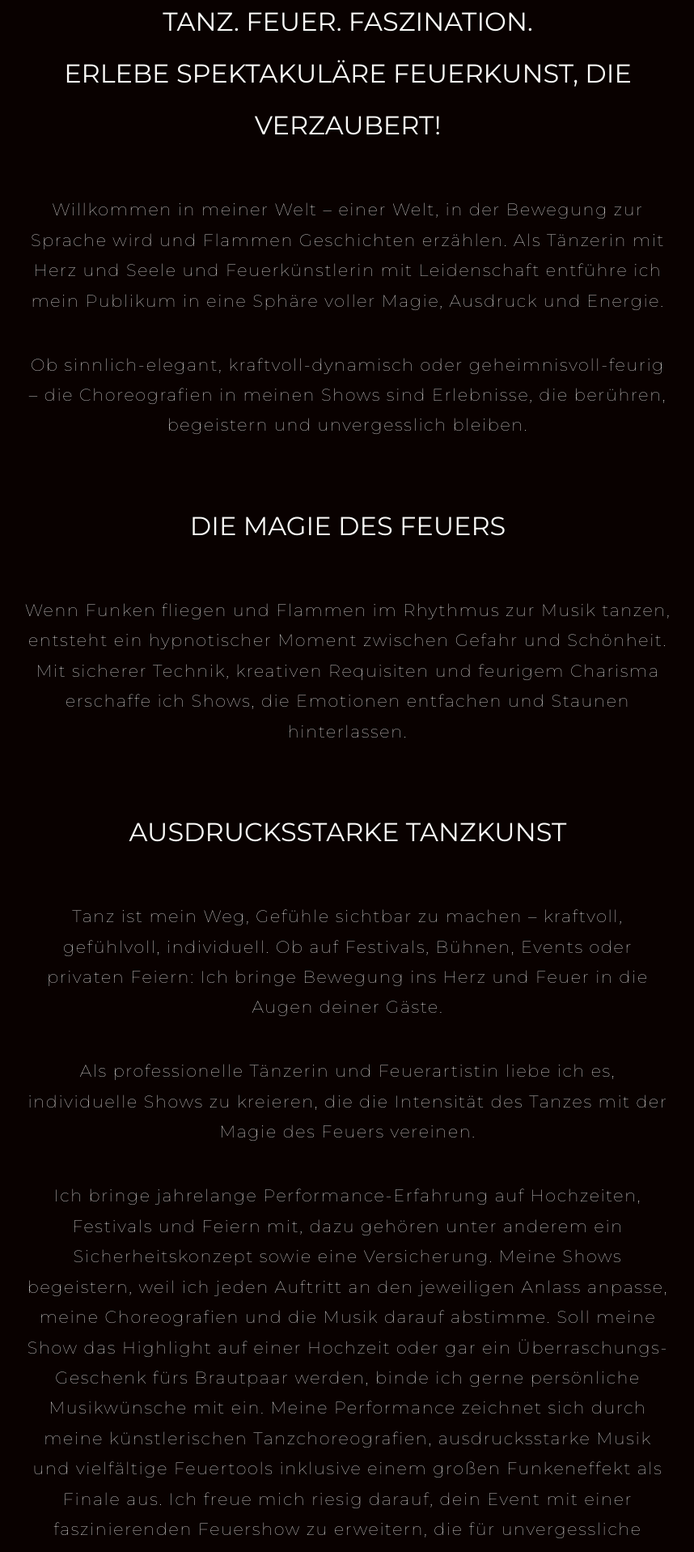
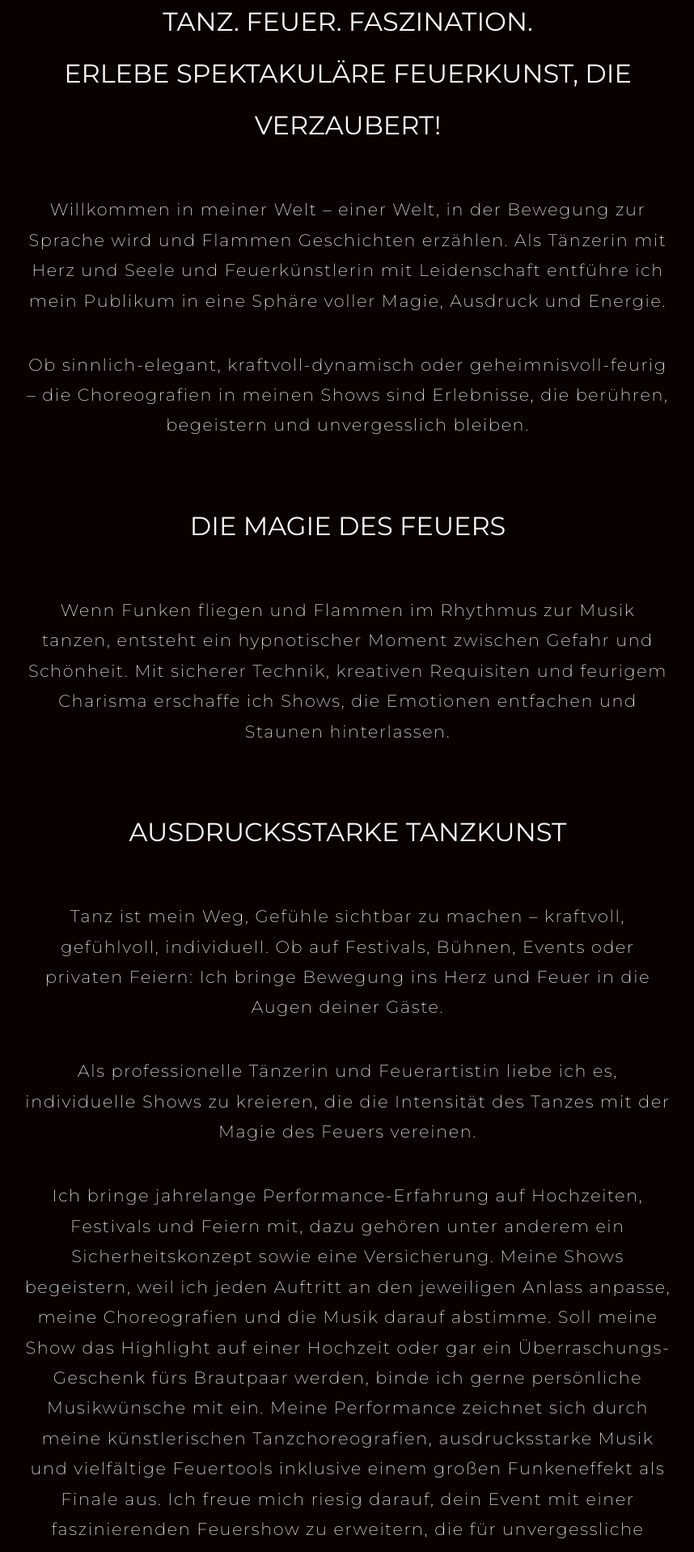
Before and after one commit to flammentanz-de/flammentanz, a Jekyll site: the page built from index.md, in a window 1280 px wide. Shown: the part 1038-2955 px from the top of the page at 81% size, without its empty margins (210-1068 px from the left). Built offline with Jekyll 4.4.1, drawn with Linux system fonts in a browser that asks for light colours.

Commit message:
font weight change for text

```diff
--- a/assets/css/style.css
+++ b/assets/css/style.css
@@ -95,6 +95,8 @@ font-size: 2em;
   font-size: 1.3em;
   letter-spacing: 0.08em;
   line-height: 1.8em;
+    font-weight: 260;
+
 }
 
 .images {
```
